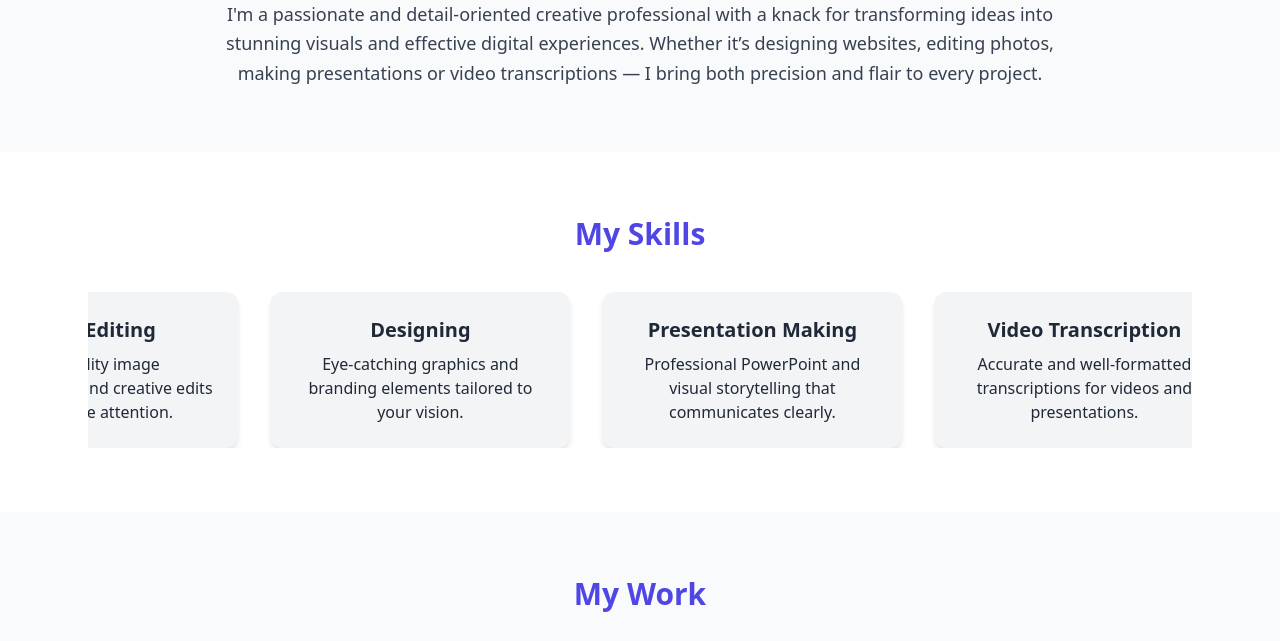
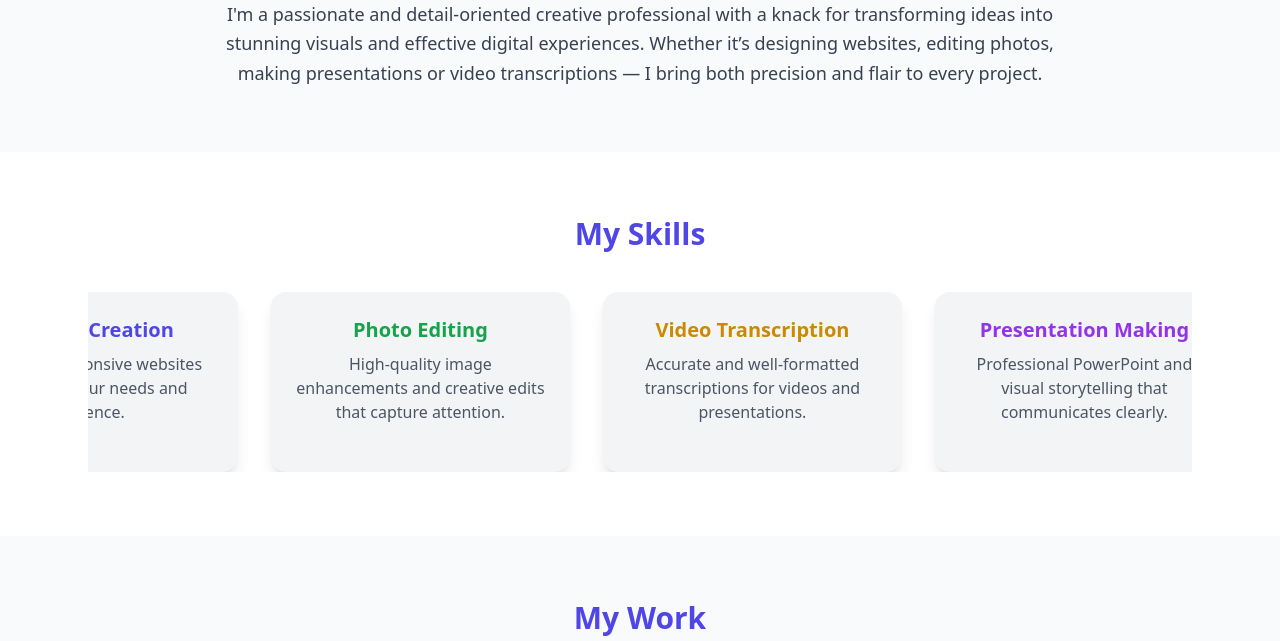
Before and after one commit to Gokul2005-droid/own-website, a plain HTML site: page index.html in a window 1280 px wide. Shown: the part 588-1229 px from the top of the page. Drawn offline with nearby package versions, Linux system fonts and the light colour scheme.

Commit message:
Update index.html
changes made

```diff
--- a/index.html
+++ b/index.html
@@ -129,46 +129,48 @@
       <h3 class="text-3xl font-semibold text-indigo-600 mb-10">My Skills</h3>
       <div class="conveyor-wrapper">
         <div class="conveyor">
-          <div class="card bg-gray-100 p-6 rounded-xl shadow-md hover:shadow-xl zoom-hover">
-            <h4 class="font-bold text-xl mb-2">Photo Editing</h4>
-            <p>High-quality image enhancements and creative edits that capture attention.</p>
+          <!-- Original + Duplicated Skill Cards for Seamless Loop -->
+          <div class="card bg-gray-100 p-6 rounded-2xl shadow-lg">
+            <h4 class="text-xl font-semibold text-indigo-600 mb-2">Website Creation</h4>
+            <p class="text-gray-600">Beautiful, responsive websites tailored to your needs and audience.</p>
           </div>
-          <div class="card bg-gray-100 p-6 rounded-xl shadow-md hover:shadow-xl zoom-hover">
-            <h4 class="font-bold text-xl mb-2">Designing</h4>
-            <p>Eye-catching graphics and branding elements tailored to your vision.</p>
+          <div class="card bg-gray-100 p-6 rounded-2xl shadow-lg">
+            <h4 class="text-xl font-semibold text-green-600 mb-2">Photo Editing</h4>
+            <p class="text-gray-600">High-quality image enhancements and creative edits that capture attention.</p>
           </div>
-          <div class="card bg-gray-100 p-6 rounded-xl shadow-md hover:shadow-xl zoom-hover">
-            <h4 class="font-bold text-xl mb-2">Presentation Making</h4>
-            <p>Professional PowerPoint and visual storytelling that communicates clearly.</p>
+          <div class="card bg-gray-100 p-6 rounded-2xl shadow-lg">
+            <h4 class="text-xl font-semibold text-yellow-600 mb-2">Video Transcription</h4>
+            <p class="text-gray-600">Accurate and well-formatted transcriptions for videos and presentations.</p>
           </div>
-          <div class="card bg-gray-100 p-6 rounded-xl shadow-md hover:shadow-xl zoom-hover">
-            <h4 class="font-bold text-xl mb-2">Video Transcription</h4>
-            <p>Accurate and well-formatted transcriptions for videos and presentations.</p>
+          <div class="card bg-gray-100 p-6 rounded-2xl shadow-lg">
+            <h4 class="text-xl font-semibold text-purple-600 mb-2">Presentation Making</h4>
+            <p class="text-gray-600">Professional PowerPoint and visual storytelling that communicates clearly.</p>
           </div>
-          <div class="card bg-gray-100 p-6 rounded-xl shadow-md hover:shadow-xl zoom-hover">
-            <h4 class="font-bold text-xl mb-2">Website Creation</h4>
-            <p>Beautiful, responsive websites tailored to your needs and audience.</p>
+          <div class="card bg-gray-100 p-6 rounded-2xl shadow-lg">
+            <h4 class="text-xl font-semibold text-red-600 mb-2">Graphic Design</h4>
+            <p class="text-gray-600"><p>Eye-catching graphics and branding elements tailored to your vision.</p>.</p>
           </div>
-          <!-- Duplicate for looping -->
-          <div class="card bg-gray-100 p-6 rounded-xl shadow-md hover:shadow-xl zoom-hover">
-            <h4 class="font-bold text-xl mb-2">Photo Editing</h4>
-            <p>High-quality image enhancements and creative edits that capture attention.</p>
+
+          <!-- Duplicate for infinite scroll -->
+          <div class="card bg-gray-100 p-6 rounded-2xl shadow-lg">
+            <h4 class="text-xl font-semibold text-indigo-600 mb-2">Website Creation</h4>
+            <p class="text-gray-600">Beautiful, responsive websites tailored to your needs and audience.</p>
           </div>
-          <div class="card bg-gray-100 p-6 rounded-xl shadow-md hover:shadow-xl zoom-hover">
-            <h4 class="font-bold text-xl mb-2">Designing</h4>
-            <p>Eye-catching graphics and branding elements tailored to your vision.</p>
+          <div class="card bg-gray-100 p-6 rounded-2xl shadow-lg">
+            <h4 class="text-xl font-semibold text-green-600 mb-2">Photo Editing</h4>
+            <p class="text-gray-600">High-quality image enhancements and creative edits that capture attention.</p>
           </div>
-          <div class="card bg-gray-100 p-6 rounded-xl shadow-md hover:shadow-xl zoom-hover">
-            <h4 class="font-bold text-xl mb-2">Presentation Making</h4>
-            <p>Professional PowerPoint and visual storytelling that communicates clearly.</p>
+          <div class="card bg-gray-100 p-6 rounded-2xl shadow-lg">
+            <h4 class="text-xl font-semibold text-yellow-600 mb-2">Video Transcription</h4>
+            <p class="text-gray-600">Accurate and well-formatted transcriptions for videos and presentations.</p>
           </div>
-          <div class="card bg-gray-100 p-6 rounded-xl shadow-md hover:shadow-xl zoom-hover">
-            <h4 class="font-bold text-xl mb-2">Video Transcription</h4>
-            <p>Accurate and well-formatted transcriptions for videos and presentations.</p>
+          <div class="card bg-gray-100 p-6 rounded-2xl shadow-lg">
+            <h4 class="text-xl font-semibold text-purple-600 mb-2">Presentation Making</h4>
+            <p class="text-gray-600">Professional PowerPoint and visual storytelling that communicates clearly.</p>
           </div>
-          <div class="card bg-gray-100 p-6 rounded-xl shadow-md hover:shadow-xl zoom-hover">
-            <h4 class="font-bold text-xl mb-2">Website Creation</h4>
-            <p>Beautiful, responsive websites tailored to your needs and audience.</p>
+          <div class="card bg-gray-100 p-6 rounded-2xl shadow-lg">
+            <h4 class="text-xl font-semibold text-red-600 mb-2">Graphic Design</h4>
+            <p class="text-gray-600">Eye-catching graphics and branding elements tailored to your vision.</p>
           </div>
         </div>
       </div>
```
